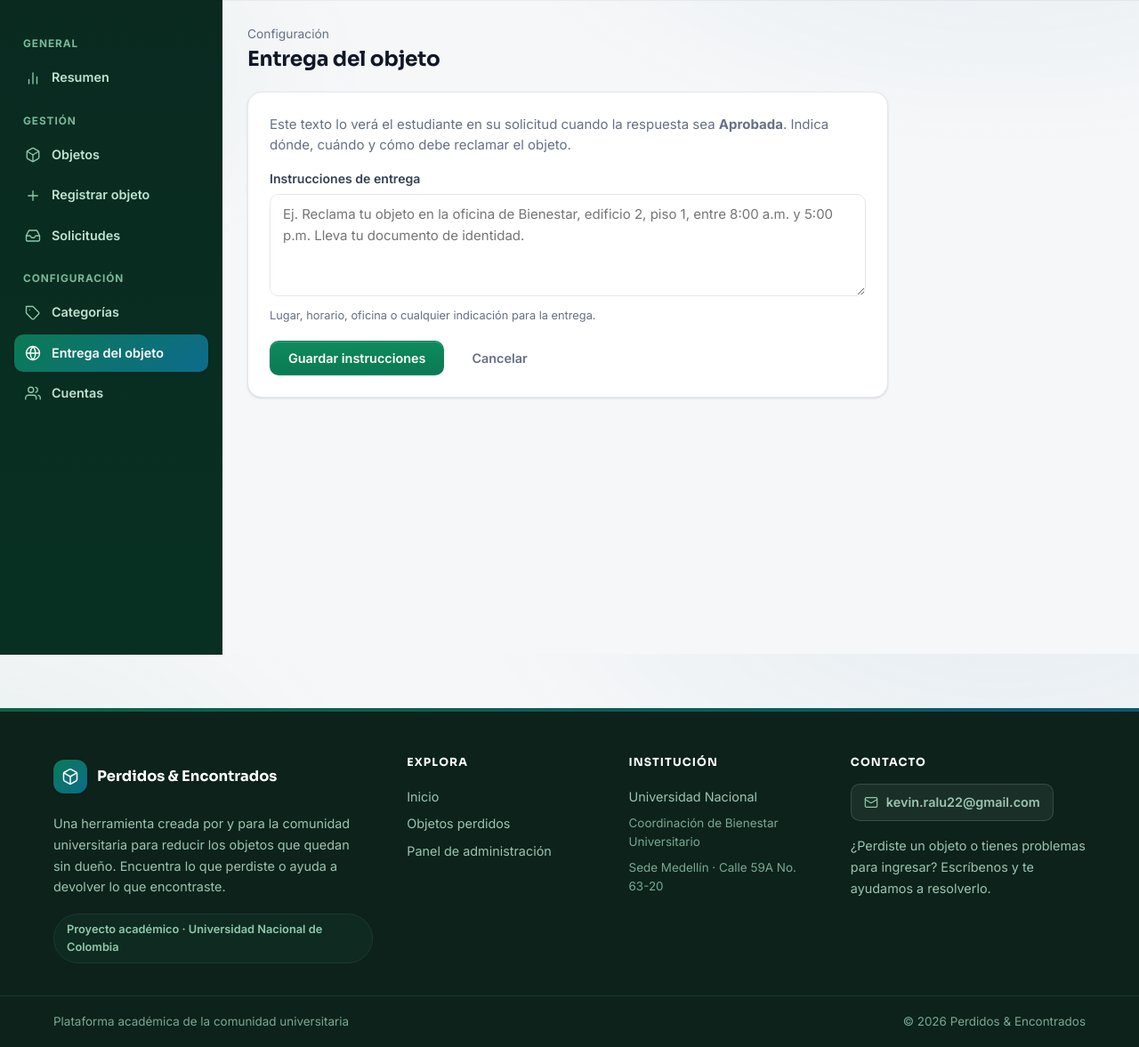
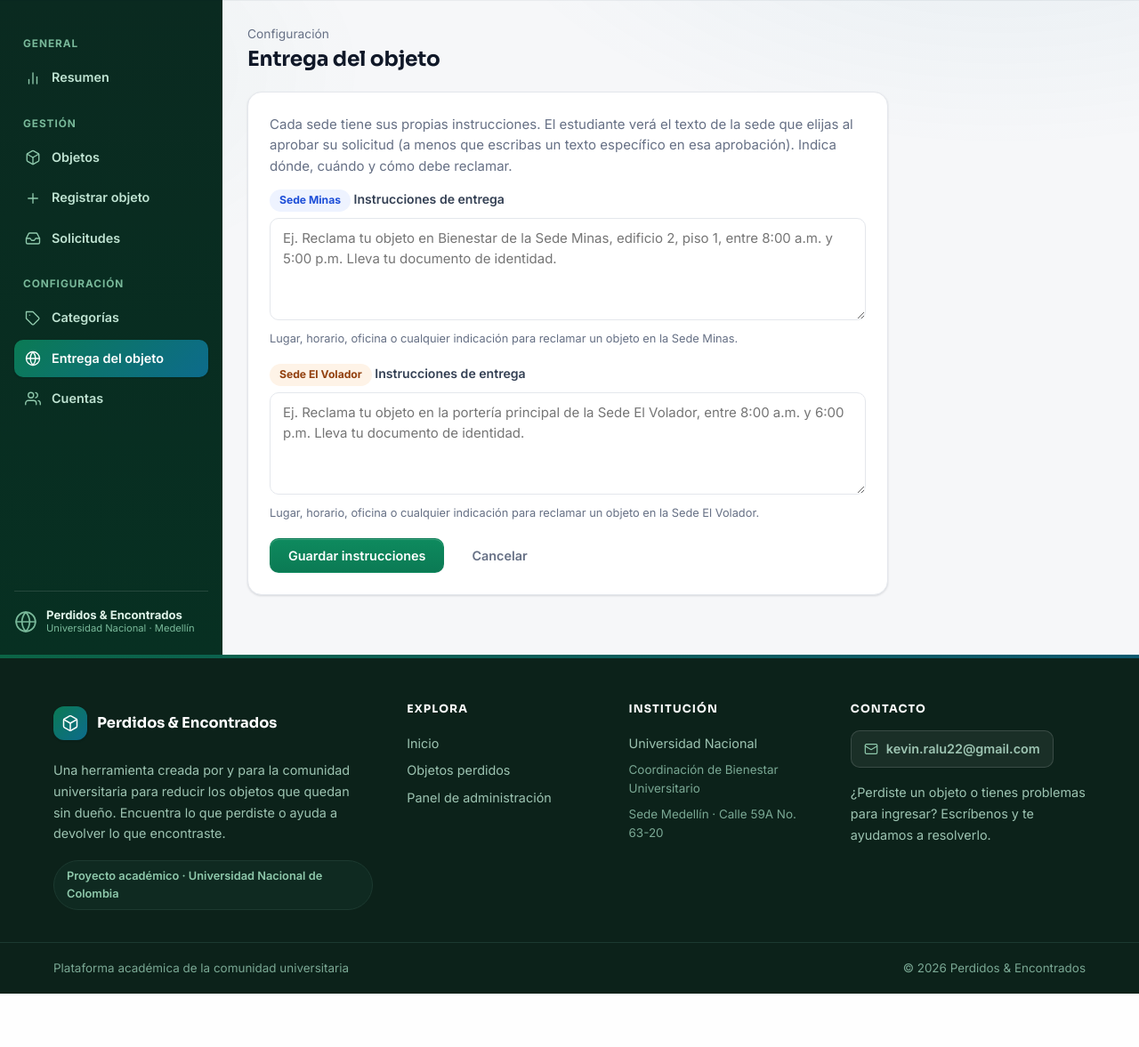
Before and after one commit to kevinramos2/Entrega-de-objetos-perdidos-, a Django app: page /panel/configuracion-entrega/ in a window 1280 px wide. Shown: the part 65-1242 px from the top of the page at 89% size. After the commit the page ends 1182 px from the top, so only its background shows below. Run offline with Django 5.2, Linux system fonts and the light colour scheme; a user stored in the database is signed in; data comes from the database, SQL or seed files in the repository.

Commit message:
Instrucciones de entrega por sede (Minas/Volador), selector de sede al aprobar, filas mas espaciosas con Lugar recortado y barra lateral unida al footer

```diff
--- a/objetos_reclamados/registro_objetos/correo.py
+++ b/objetos_reclamados/registro_objetos/correo.py
@@ -11,16 +11,16 @@ from django.core.mail import EmailMultiAlternatives
 from django.template.loader import render_to_string
 from django.utils.html import strip_tags
 
-from .models import obtener_instrucciones_entrega
+from .models import obtener_texto_entrega_para_sede
 
 logger = logging.getLogger(__name__)
 
 
 def _datos_para_entrega(solicitud):
-    """Texto de entrega: específico de la solicitud o el general de config."""
+    """Texto de entrega: específico de la solicitud o el de su sede."""
     if solicitud.datos_entrega:
         return solicitud.datos_entrega
-    return obtener_instrucciones_entrega().texto or ''
+    return obtener_texto_entrega_para_sede(solicitud.objeto.sede) or ''
 
 
 def notificar_respuesta_solicitud(solicitud, accion):
--- a/objetos_reclamados/registro_objetos/forms.py
+++ b/objetos_reclamados/registro_objetos/forms.py
@@ -165,11 +165,19 @@ class ApelacionForm(forms.Form):
 class InstruccionesEntregaForm(forms.ModelForm):
     class Meta:
         model = InstruccionesEntrega
-        fields = ['texto']
+        fields = ['texto_minas', 'texto_volador']
         widgets = {
-            'texto': forms.Textarea(attrs={
+            'texto_minas': forms.Textarea(attrs={
                 'rows': 4,
-                'placeholder': 'Ej. Reclama tu objeto en la oficina de Bienestar, edificio 2, piso 1, entre 8:00 a.m. y 5:00 p.m. Lleva tu documento de identidad.',
+                'placeholder': 'Ej. Reclama tu objeto en Bienestar de la Sede '
+                               'Minas, edificio 2, piso 1, entre 8:00 a.m. y '
+                               '5:00 p.m. Lleva tu documento de identidad.',
+            }),
+            'texto_volador': forms.Textarea(attrs={
+                'rows': 4,
+                'placeholder': 'Ej. Reclama tu objeto en la portería principal '
+                               'de la Sede El Volador, entre 8:00 a.m. y '
+                               '6:00 p.m. Lleva tu documento de identidad.',
             }),
         }
 
--- a/objetos_reclamados/registro_objetos/templates/panel/configuracion_entrega.html
+++ b/objetos_reclamados/registro_objetos/templates/panel/configuracion_entrega.html
@@ -11,18 +11,35 @@
 
 <div class="card mt-2" style="max-width:720px;padding:24px">
   <p class="muted" style="margin-top:0">
-    Este texto lo verá el estudiante en su solicitud cuando la respuesta sea
-    <b>Aprobada</b>. Indica dónde, cuándo y cómo debe reclamar el objeto.
+    Cada sede tiene sus propias instrucciones. El estudiante verá el texto de
+    la sede que elijas al aprobar su solicitud (a menos que escribas un texto
+    específico en esa aprobación). Indica dónde, cuándo y cómo debe reclamar.
   </p>
   <form method="post">
     {% csrf_token %}
+
     <div class="form-campo">
-      <label for="{{ form.texto.id_for_label }}">Instrucciones de entrega</label>
-      {{ form.texto }}
-      {% if form.texto.help_text %}
-        <div class="help">{{ form.texto.help_text }}</div>
+      <label for="{{ form.texto_minas.id_for_label }}">
+        <span class="badge badge-sede badge-sede-minas">Sede Minas</span>
+        Instrucciones de entrega
+      </label>
+      {{ form.texto_minas }}
+      {% if form.texto_minas.help_text %}
+        <div class="help">{{ form.texto_minas.help_text }}</div>
       {% endif %}
     </div>
+
+    <div class="form-campo mt-2">
+      <label for="{{ form.texto_volador.id_for_label }}">
+        <span class="badge badge-sede badge-sede-volador">Sede El Volador</span>
+        Instrucciones de entrega
+      </label>
+      {{ form.texto_volador }}
+      {% if form.texto_volador.help_text %}
+        <div class="help">{{ form.texto_volador.help_text }}</div>
+      {% endif %}
+    </div>
+
     <div class="flex" style="gap:10px">
       <button type="submit" class="btn btn-primary">Guardar instrucciones</button>
       <a href="{% url 'panel_solicitudes' %}" class="btn btn-ghost">Cancelar</a>
--- a/objetos_reclamados/registro_objetos/templates/panel/objetos_lista.html
+++ b/objetos_reclamados/registro_objetos/templates/panel/objetos_lista.html
@@ -65,7 +65,7 @@
           <td><span class="badge badge-cat">{{ obj.etiqueta_categoria }}</span></td>
           <td><span class="badge badge-{{ obj.estado }}">{{ obj.get_estado_display }}</span></td>
           <td>{{ obj.fecha_registro|date:'d M Y'|default:'—' }}</td>
-          <td>{{ obj.lugar_encontrado|default:'—' }}</td>
+          <td class="cel-lugar" title="{{ obj.lugar_encontrado|default:'' }}">{{ obj.lugar_encontrado|default:'—' }}</td>
           <td>{{ obj.solicitudes.count }}</td>
           <td>
             <div class="menu-acciones">
--- a/objetos_reclamados/registro_objetos/templates/panel/partials/menulateral.html
+++ b/objetos_reclamados/registro_objetos/templates/panel/partials/menulateral.html
@@ -32,4 +32,12 @@
     <svg viewBox="0 0 24 24" fill="none" stroke="currentColor" stroke-width="1.8" stroke-linecap="round" stroke-linejoin="round"><path d="M17 21v-2a4 4 0 0 0-4-4H5a4 4 0 0 0-4 4v2"/><circle cx="9" cy="7" r="4"/><path d="M23 21v-2a4 4 0 0 0-3-3.87"/><path d="M16 3.13a4 4 0 0 1 0 7.75"/></svg>
     Cuentas
   </a>
+
+  <div class="panel-menu-sello">
+    <svg viewBox="0 0 24 24" fill="none" stroke="currentColor" stroke-width="1.6" stroke-linecap="round" stroke-linejoin="round"><circle cx="12" cy="12" r="10"/><path d="M12 2a15.3 15.3 0 0 1 4 10 15.3 15.3 0 0 1-4 10 15.3 15.3 0 0 1-4-10 15.3 15.3 0 0 1 4-10z"/><path d="M2 12h20"/></svg>
+    <div>
+      <span class="s-titulo">Perdidos &amp; Encontrados</span>
+      <span class="s-sub">Universidad Nacional · Medellín</span>
+    </div>
+  </div>
 </aside>
--- a/objetos_reclamados/registro_objetos/views.py
+++ b/objetos_reclamados/registro_objetos/views.py
@@ -478,8 +478,16 @@ def panel_solicitud_detalle(request, pk):
         SolicitudReclamacion.objects.select_related('usuario', 'objeto', 'objeto__categoria'),
         pk=pk,
     )
+    config = obtener_instrucciones_entrega()
+    textos_entrega = {
+        'minas': config.texto_minas or '',
+        'volador': config.texto_volador or '',
+    }
     return render(request, 'panel/solicitud_detalle.html', {
         'solicitud': solicitud,
+        'sedes': ObjetoReclamado.Sedes.choices,
+        'textos_entrega': textos_entrega,
+        'textos_entrega_json': json.dumps(textos_entrega),
     })
 
 
@@ -490,6 +498,9 @@ def panel_solicitud_decision(request, pk, accion=None):
     accion = accion or request.POST.get('accion')
     comentario = (request.POST.get('comentario') or '').strip()
     datos_entrega = (request.POST.get('datos_entrega') or '').strip()
+    sede = request.POST.get('sede') or solicitud.objeto.sede
+    if sede not in ObjetoReclamado.Sedes.values:
+        sede = solicitud.objeto.sede
     es_apelacion = solicitud.fue_apelada
 
     if solicitud.estado not in (
@@ -498,7 +509,12 @@ def panel_solicitud_decision(request, pk, accion=None):
     ):
         messages.warning(request, 'Esta solicitud ya fue respondida.')
     elif accion == 'aprobar':
-        solicitud.aprobar(request.user, comentario=comentario, datos_entrega=datos_entrega)
+        solicitud.aprobar(
+            request.user,
+            comentario=comentario,
+            datos_entrega=datos_entrega,
+            sede=sede,
+        )
         notificar_respuesta_solicitud(solicitud, 'aprobar')
         prefijo = 'Apelación ' if es_apelacion else ''
         messages.success(
--- a/objetos_reclamados/static/css/estilos.css
+++ b/objetos_reclamados/static/css/estilos.css
@@ -379,11 +379,12 @@ img { max-width: 100%; }
 
 /* ---------- Tablas ---------- */
 .tabla { width: 100%; border-collapse: collapse; background: #fff; border-radius: var(--radius); overflow: hidden; box-shadow: var(--shadow-xs); }
-.tabla th { text-align: left; padding: 12px 16px; background: #f9fafb; color: var(--muted); font-size: .78rem; text-transform: uppercase; letter-spacing: .04em; white-space: nowrap; }
-.tabla td { padding: 12px 16px; border-top: 1px solid var(--line); font-size: .9rem; vertical-align: middle; }
+.tabla th { text-align: left; padding: 14px 16px; background: #f9fafb; color: var(--muted); font-size: .78rem; text-transform: uppercase; letter-spacing: .04em; white-space: nowrap; }
+.tabla td { padding: 15px 16px; border-top: 1px solid var(--line); font-size: .9rem; vertical-align: middle; }
 .tabla tbody tr { transition: background .12s ease; }
 .tabla tbody tr:hover { background: #f3f8f5; }
 .tabla .acciones { display: flex; gap: 8px; }
+.tabla .cel-lugar { max-width: 210px; white-space: nowrap; overflow: hidden; text-overflow: ellipsis; }
 
 /* ---------- KPIs ---------- */
 .kpis { display: grid; grid-template-columns: repeat(auto-fit, minmax(185px, 1fr)); gap: 16px; margin-bottom: 24px; }
@@ -405,7 +406,30 @@ img { max-width: 100%; }
 
 /* ---------- Panel ---------- */
 .panel-layout { display: grid; grid-template-columns: 250px 1fr; gap: 0; min-height: calc(100vh - 64px); }
-.panel-menu { background: linear-gradient(180deg, #0a2a20, #073022); color: #bfe3d2; padding: 22px 16px; }
+.panel-menu { background: linear-gradient(180deg, #0a2a20, #073022); color: #bfe3d2; padding: 22px 16px; display: flex; flex-direction: column; }
+.panel-menu-sello { margin-top: auto; padding-top: 18px; border-top: 1px solid rgba(255,255,255,.12); display: flex; align-items: center; gap: 10px; }
+.panel-menu-sello svg { width: 26px; height: 26px; flex: none; color: #79b99a; }
+.panel-menu-sello .s-titulo { display: block; color: #dff3e9; font-weight: 700; font-size: .82rem; line-height: 1.25; }
+.panel-menu-sello .s-sub { display: block; color: #79b99a; font-size: .7rem; line-height: 1.3; }
+.form-etiqueta { display: block; font-weight: 600; font-size: .88rem; margin-bottom: 8px; }
+.select-sede { display: flex; gap: 10px; flex-wrap: wrap; }
+.radio-sede { position: relative; flex: 1; min-width: 190px; cursor: pointer; }
+.radio-sede input { position: absolute; opacity: 0; pointer-events: none; }
+.radio-sede span {
+  display: flex; align-items: center; gap: 10px; padding: 12px 14px; border: 1.5px solid var(--line);
+  border-radius: var(--radius-sm); background: #fff; color: var(--ink); font-weight: 600;
+  font-size: .9rem; transition: border .15s, box-shadow .15s, background .15s;
+}
+.radio-sede span svg { width: 17px; height: 17px; color: var(--muted); flex: none; }
+.radio-sede input:checked + span { border-color: var(--primary); background: var(--primary-50); box-shadow: 0 0 0 4px var(--primary-50); }
+.radio-sede input:checked + span svg { color: var(--primary); }
+.radio-sede input:focus-visible + span { outline: 2px solid var(--primary); outline-offset: 2px; }
+.vista-previa-entrega {
+  margin-top: 12px; padding: 12px 14px; border-radius: var(--radius-sm);
+  background: var(--success-50); border: 1px solid var(--success); color: #0d7047;
+}
+.vista-previa-entrega b { display: block; font-size: .78rem; text-transform: uppercase; letter-spacing: .05em; margin-bottom: 4px; }
+.vista-previa-entrega p { margin: 0; font-size: .9rem; white-space: pre-line; }
 .panel-menu .m-titulo { font-size: .74rem; text-transform: uppercase; letter-spacing: .08em; color: #79b99a; font-weight: 700; margin: 18px 10px 8px; }
 .panel-menu a {
   display: flex; align-items: center; gap: 12px; padding: 10px 12px; border-radius: 10px;
@@ -437,7 +461,8 @@ img { max-width: 100%; }
   .pasos { grid-template-columns: 1fr; }
   .grid-charts, .grid-charts-2, .grid-charts-ancho, .grid-charts-medio { grid-template-columns: 1fr; }
   .panel-layout { grid-template-columns: 1fr; }
-  .panel-menu { display: flex; gap: 4px; overflow-x: auto; padding: 10px; }
+  .panel-menu { display: flex; flex-direction: row; gap: 4px; overflow-x: auto; padding: 10px; }
+  .panel-menu-sello { display: none; }
   .panel-menu .m-titulo { display: none; }
   .panel-menu a { white-space: nowrap; }
   .form-grid-2 { grid-template-columns: 1fr; }
@@ -471,6 +496,7 @@ img { max-width: 100%; }
 
 /* ---------- Footer ---------- */
 .footer { position: relative; background: #0c221a; color: #9dc4b2; margin-top: 60px; }
+body.panel-body .footer { margin-top: 0; }
 .footer::before { content: ''; position: absolute; top: 0; left: 0; right: 0; height: 4px; background: var(--grad); opacity: .75; }
 .footer-grid { display: grid; grid-template-columns: 1.7fr 1fr 1fr 1.25fr; gap: 38px; padding: 54px 0 36px; }
 .footer .brand { display: flex; align-items: center; gap: 11px; color: #fff; margin: 0 0 18px; font-size: 1.02rem; font-family: var(--font-title); font-weight: 700; }
--- a/objetos_reclamados/static/js/app.js
+++ b/objetos_reclamados/static/js/app.js
@@ -225,4 +225,31 @@ document.addEventListener('DOMContentLoaded', function () {
   });
   window.addEventListener('resize', function () { cerrarMenusAcciones(); });
   window.addEventListener('scroll', function () { cerrarMenusAcciones(); }, true);
+
+  // Vista previa de la instrucción de entrega por sede (solicitudes del panel)
+  var guionSedes = document.getElementById('textos-entrega-sedes');
+  var radiosSede = document.querySelectorAll('.select-sede input[name="sede"]');
+  var textoSede = document.getElementById('texto-sede-entrega');
+  if (guionSedes && radiosSede.length && textoSede) {
+    var textosSede = JSON.parse(guionSedes.textContent || '{}');
+    function actualizarOpcionSede() {
+      document.querySelectorAll('.radio-sede').forEach(function (r) {
+        r.classList.toggle('seleccionada', r.querySelector('input').checked);
+      });
+    }
+    function pintarInstruccionSede() {
+      var marcada = document.querySelector('.select-sede input[name="sede"]:checked');
+      var clave = marcada ? marcada.value : '';
+      var texto = textosSede[clave] || '';
+      textoSede.textContent = texto || 'No hay instrucción configurada para esta sede.';
+    }
+    radiosSede.forEach(function (r) {
+      r.addEventListener('change', function () {
+        actualizarOpcionSede();
+        pintarInstruccionSede();
+      });
+    });
+    actualizarOpcionSede();
+    pintarInstruccionSede();
+  }
 });
```
Also changed, not shown: objetos_reclamados/registro_objetos/models.py (+34 -10 lines), objetos_reclamados/registro_objetos/templates/objetos/mis_solicitudes.html (+7 -2 lines), objetos_reclamados/registro_objetos/templates/panel/solicitud_detalle.html (+21 -1 lines), objetos_reclamados/registro_objetos/tests.py (+72 -5 lines), objetos_reclamados/db.sqlite3, objetos_reclamados/registro_objetos/migrations/0011_remove_instruccionesentrega_texto_and_more.py (added).
